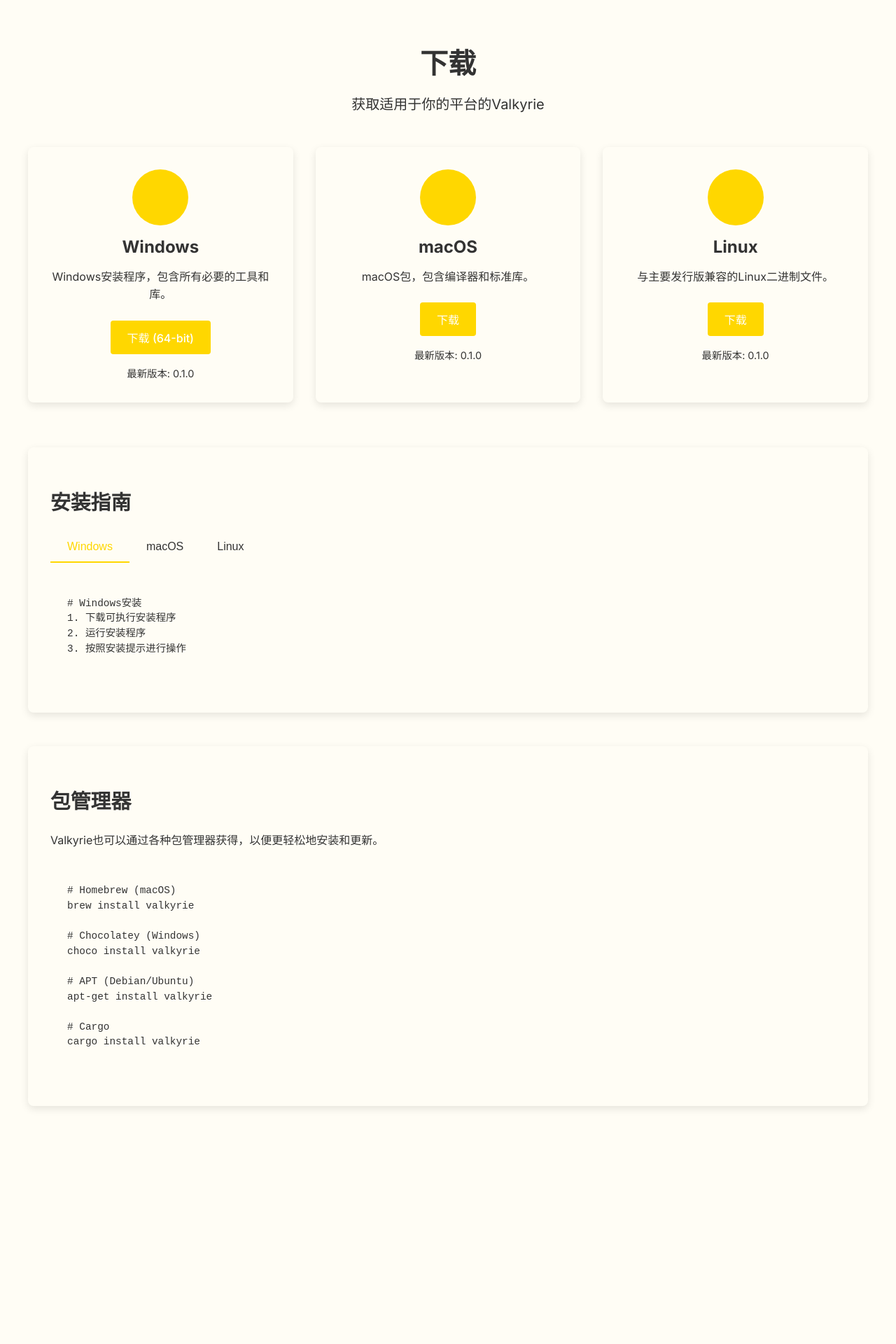
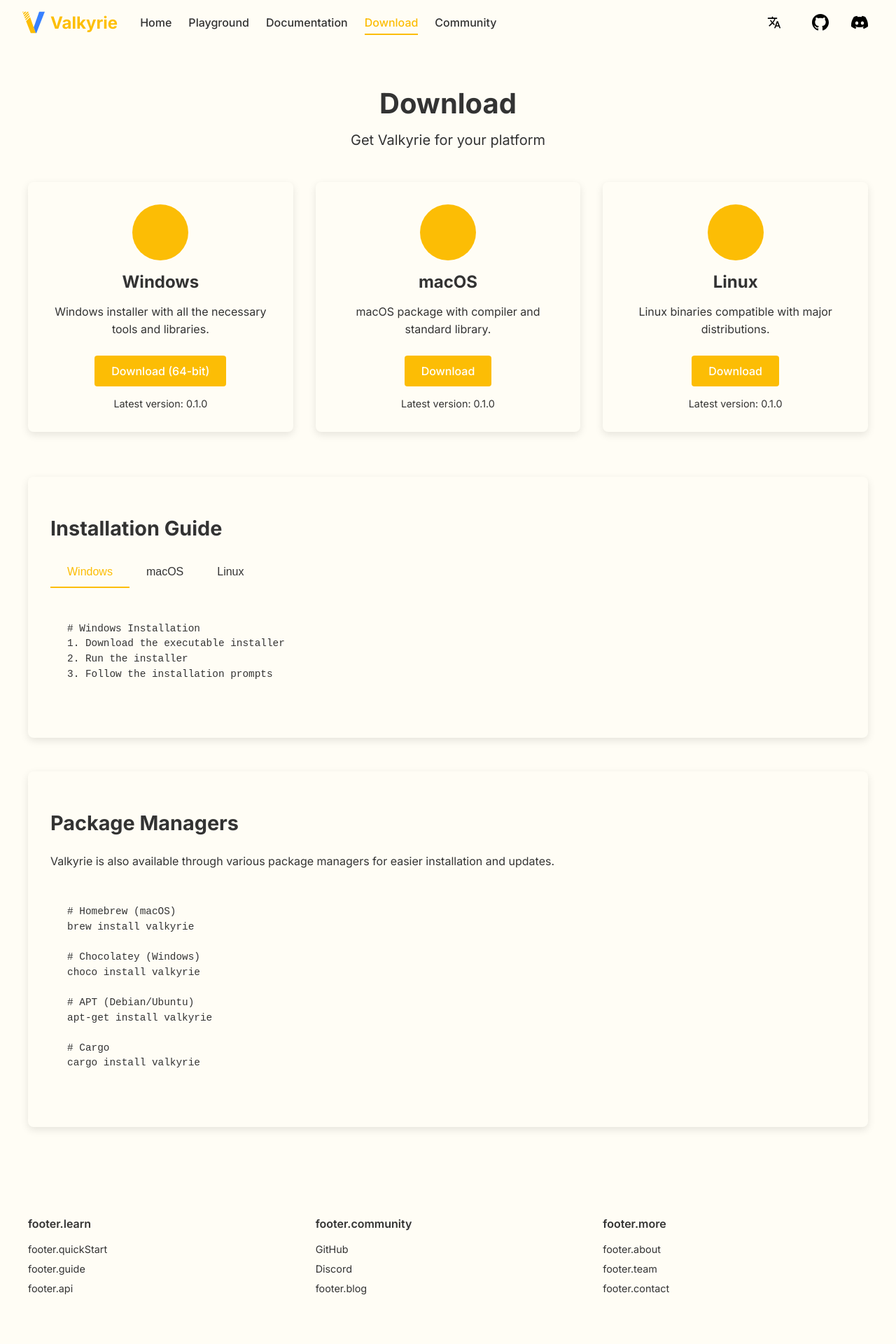
Before and after one commit to valkyrie-language/.github, a Vue app: page /download in a window 1280 px wide. Shown: the top 1920 px of the page at 70% size. Before the commit the page ends 1660 px from the top, so only its background shows below. Built offline with nearby package versions, Linux system fonts and the light colour scheme; some icons are missing.

Commit message:
🐤 Add top bar to other pages

```diff
--- a/src/style/_variable.scss
+++ b/src/style/_variable.scss
@@ -1,7 +1,7 @@
 // 主题色变量
-$primary-color: #FFD700; // 金色主色调
+$primary-color: #FCBD05; // 金色主色调
 $secondary-color: #FFC107; // 次要金色
-$accent-color: #FFE57F; // 强调色
+$accent-color: #3780FF; // 强调色
 
 // 背景色
 $background-color: #FFFDF5; // 浅金色背景
--- a/src/views/Community.vue
+++ b/src/views/Community.vue
@@ -1,9 +1,3 @@
-<script lang="ts" setup>
-import { useI18n } from 'vue-i18n'
-
-const { t } = useI18n()
-</script>
-
 <template>
   <div class="community-page">
     <header class="page-header">
@@ -105,6 +99,12 @@ const { t } = useI18n()
     </section>
   </div>
 </template>
+
+<script lang="ts" setup>
+import {useI18n} from 'vue-i18n'
+
+const {t} = useI18n()
+</script>
 
 <style lang="scss" scoped>
 .community-page {
--- a/src/views/Download.vue
+++ b/src/views/Download.vue
@@ -1,10 +1,5 @@
-<script lang="ts" setup>
-import { useI18n } from 'vue-i18n'
-
-const { t } = useI18n()
-</script>
-
 <template>
+  <TopBar/>
   <div class="download-page">
     <header class="page-header">
       <h1>{{ t('download.title') }}</h1>
@@ -77,7 +72,17 @@ cargo install valkyrie</code></pre>
       </div>
     </section>
   </div>
+  <Footer/>
 </template>
+
+<script lang="ts" setup>
+import {useI18n} from 'vue-i18n'
+import TopBar from "@/components/TopBar.vue";
+import Footer from "@/components/Footer.vue";
+
+const {t} = useI18n()
+</script>
+
 
 <style lang="scss" scoped>
 .download-page {
```
